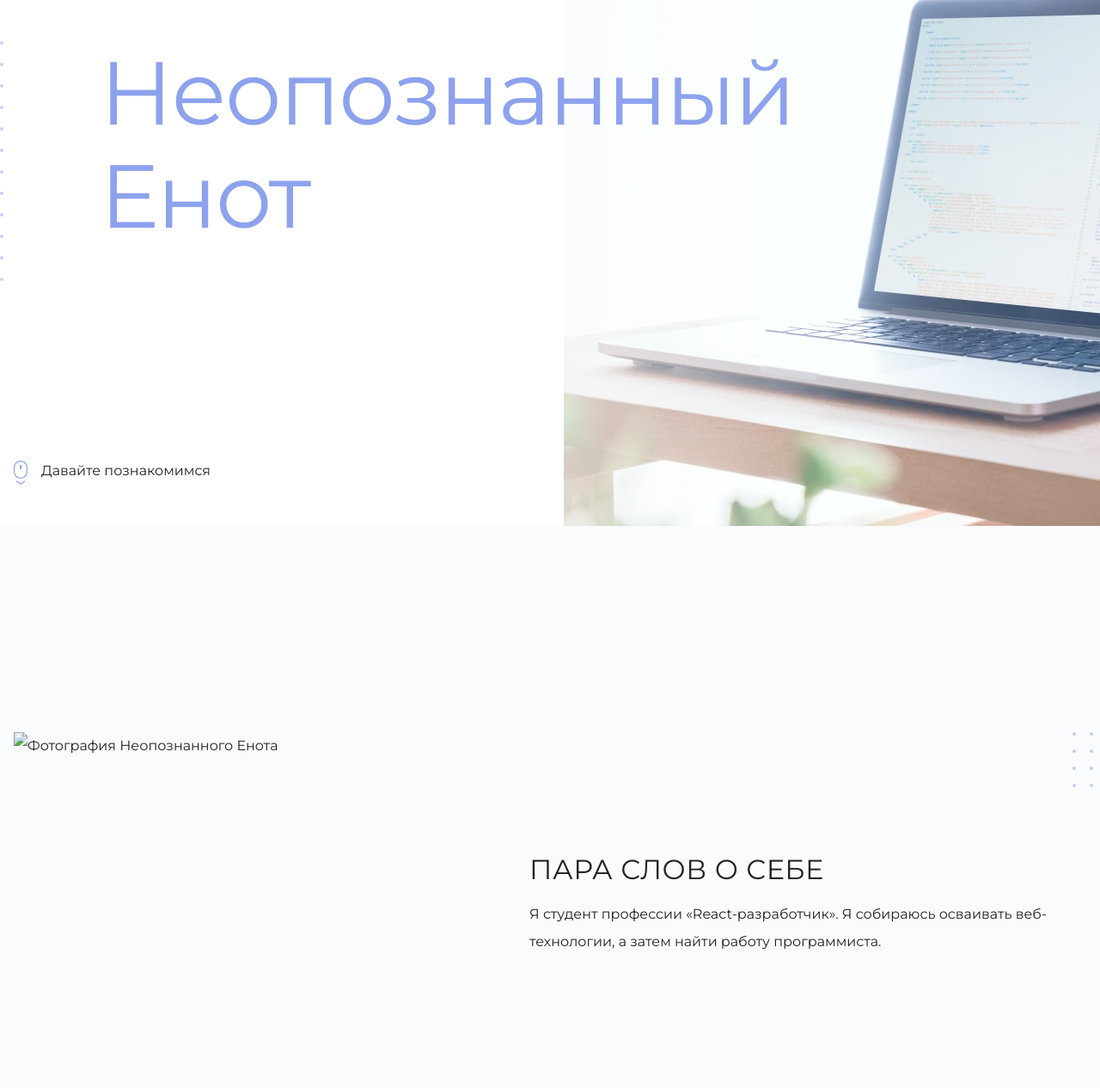
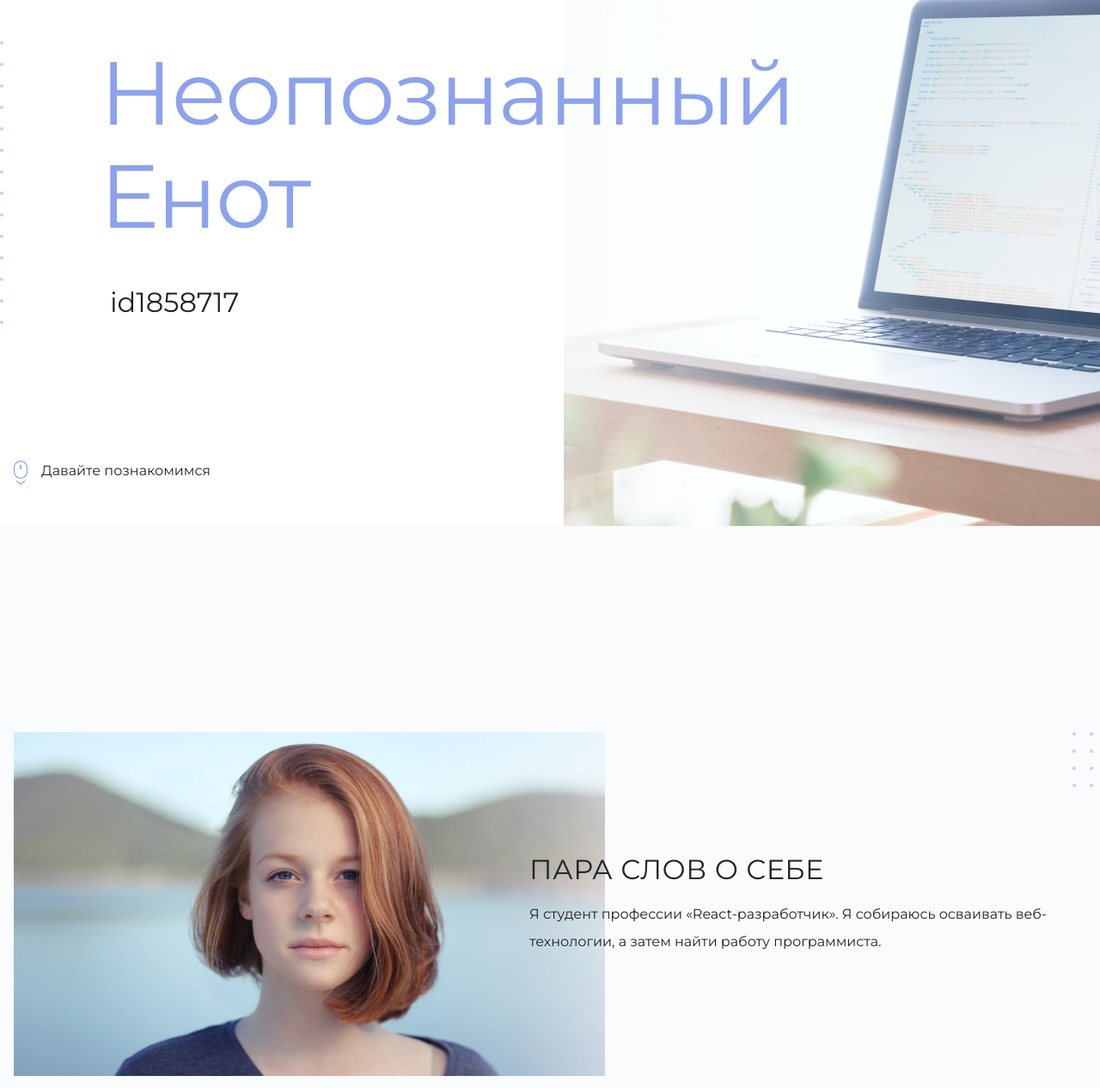
Before and after one commit to Mariia-Bieliakova/academy-task, a plain HTML site: page index.html in a window 1280 px wide. Shown: the part 188-1454 px from the top of the page at 86% size. Drawn offline with Linux system fonts and the light colour scheme; files whose address does not match are found by name.

Commit message:
Добавление id

```diff
--- a/index.html
+++ b/index.html
@@ -19,7 +19,7 @@
       <section class="hero-image">
         <div class="container">
           <h1 class="heading">Неопознанный Енот</h1>
-          <p><!-- Тут ваш id на сайте Академии --></p>
+          <p> id1858717 </p>
         </div>
       </section>
 
@@ -27,7 +27,7 @@
         <div class="container">
           <h2 class="subheading">Давайте познакомимся</h2>
           <figure class="user-image">
-            <img src="files/user.jpg" width="928" height="536" alt="Фотография Неопознанного Енота">
+            <img src="user.jpg" width="928" height="536" alt="Фотография Неопознанного Енота">
           </figure>
           <div>
             <h3>Пара слов о себе</h3>
```
